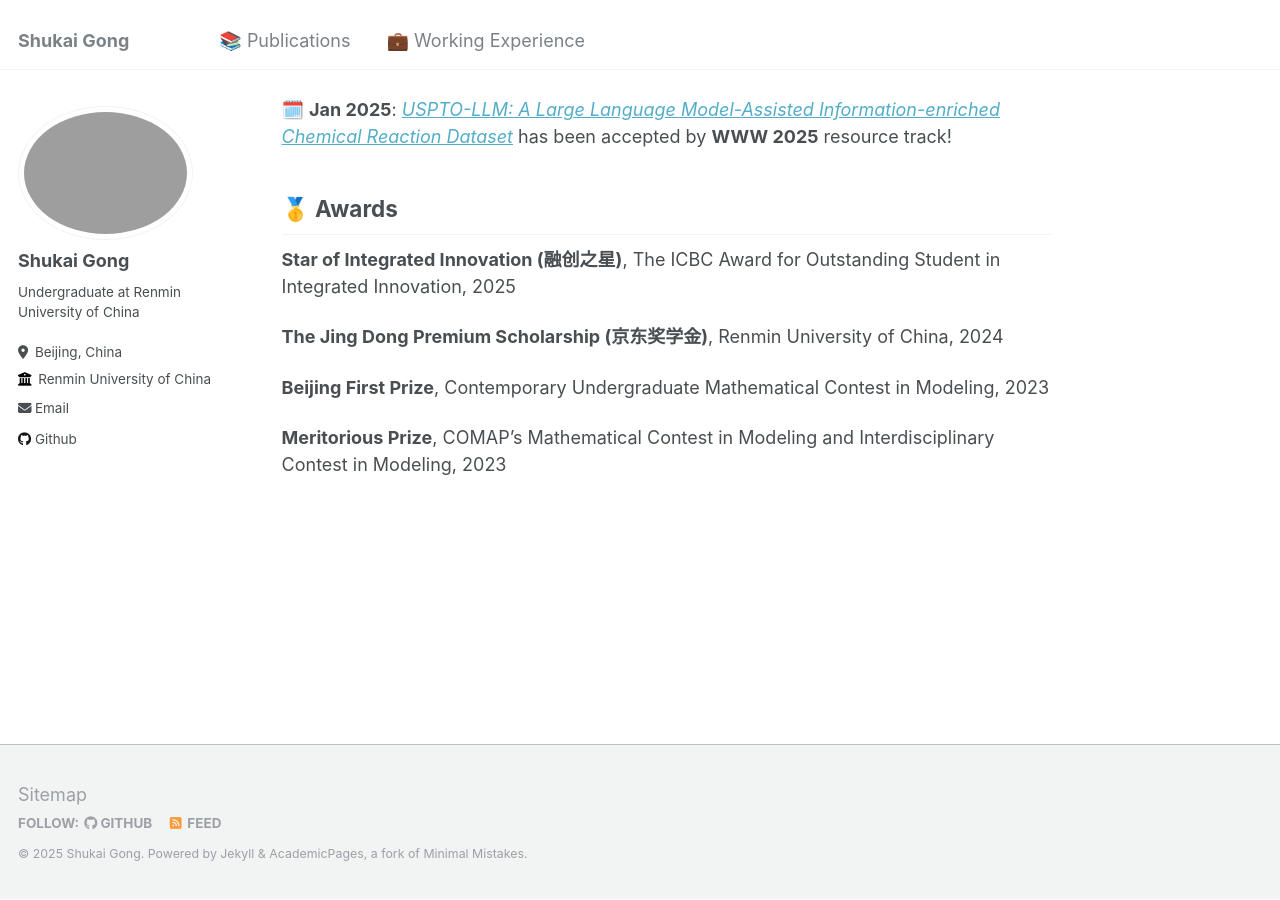
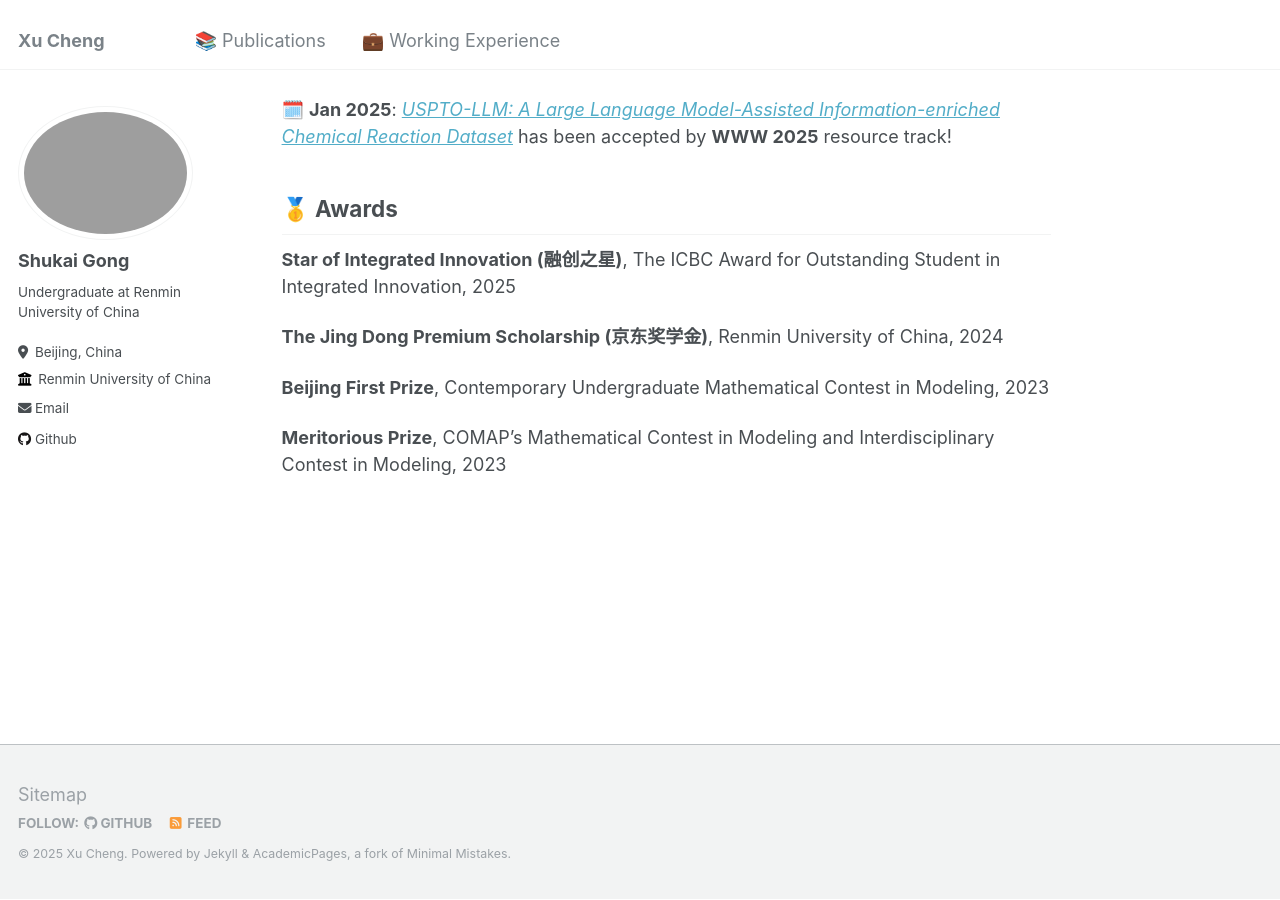
Before and after one commit to cheese1010/cheese1010.github.io, a Jekyll site: the page built from _pages/about.md, in a window 1280 px wide and 900 px high, scrolled down 627 px. Built offline with Jekyll 4.4.1, drawn with Linux system fonts in a browser that asks for light colours.

Commit message:
Update _config.yml

```diff
--- a/_config.yml
+++ b/_config.yml
@@ -8,13 +8,13 @@
 
 # Basic Site Settings
 locale                   : "en-US"
-title                    : "Shukai Gong"
+title                    : "Xu Cheng"
 title_separator          : "-"
-name                     : &name "Shukai Gong"
-description              : &description "Personal Page of Shukai Gong"
+name                     : &name "Xu Cheng"
+description              : &description "Personal Page of Xu Cheng"
 url                      : https://gongshukai.github.io # the base hostname & protocol for your site e.g. "https://mmistakes.github.io"
 baseurl                  : "" # the subpath of your site, e.g. "/blog"
-repository               : "https://github.com/GONGSHUKAI"
+repository               : "https://github.com/cheese1010"
 
 # Site Author - The following control what appear as part of the author content on the side bar.
 #               If a field is blank the icon and link will not appear, otherwise it will be shown.
```
